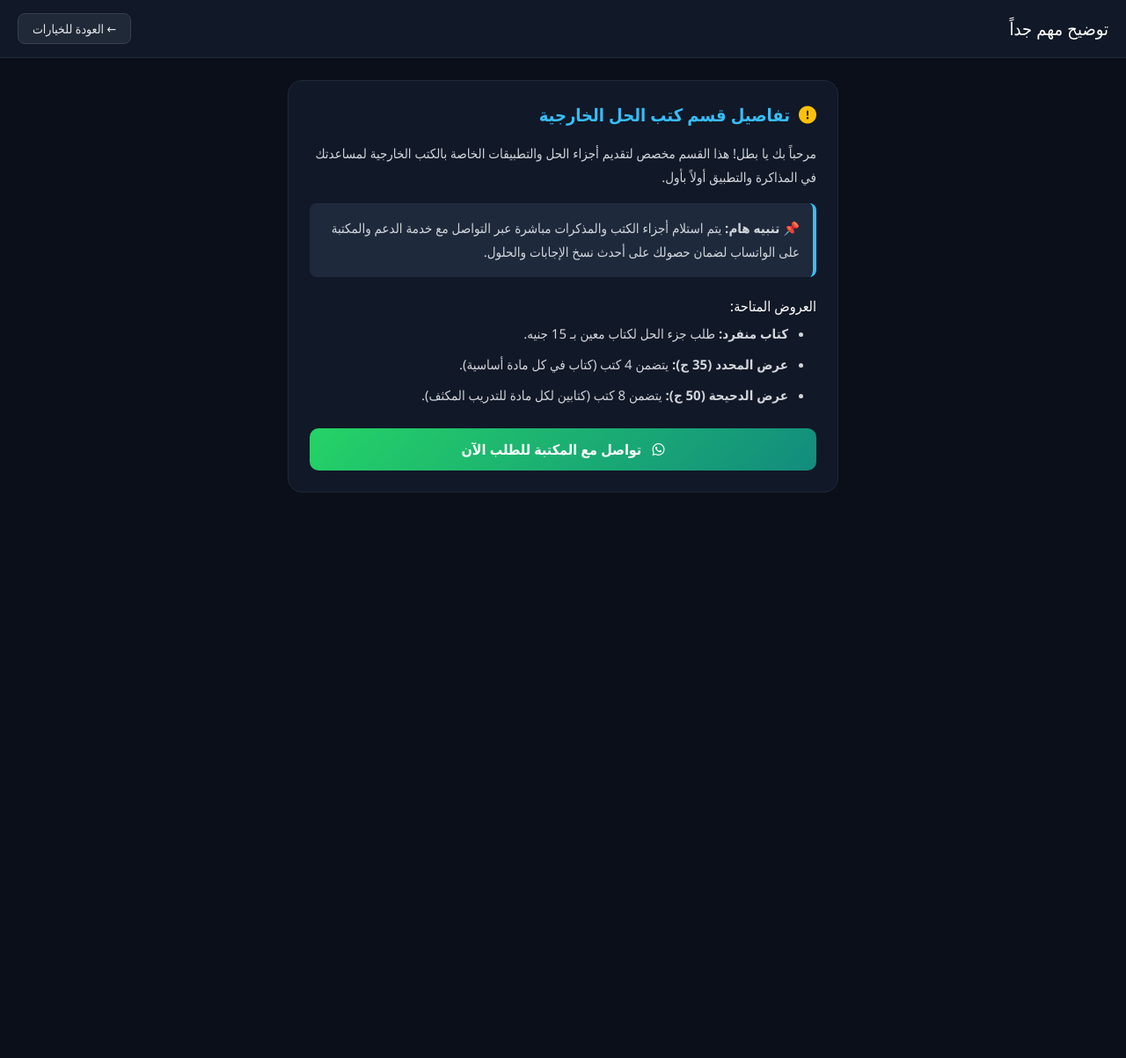
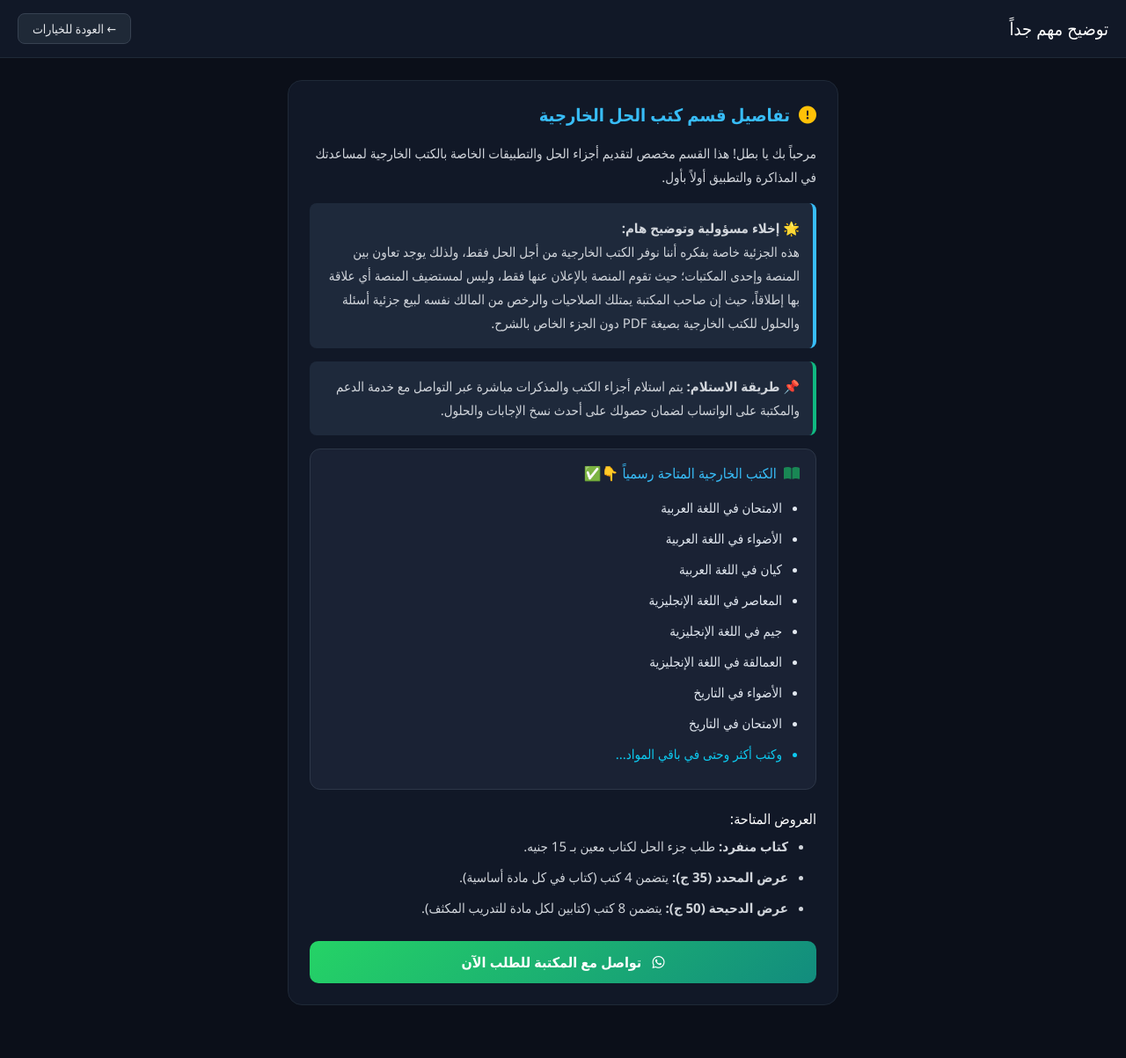
Before and after one commit to mm01110388238-lab/bac-medo-app-, a Flask app: page /external_books_info in a window 1280 px wide. Shown: the whole page at 88% size. Before the commit the page ends 560 px from the top, so only its background shows below. Run offline with Flask 3, Linux system fonts and the light colour scheme; the visitor is signed in with stand-in values (Sample User, id 1).

Commit message:
Update external_books_info.html

```diff
--- a/templates/external_books_info.html
+++ b/templates/external_books_info.html
@@ -63,6 +63,21 @@
             border-radius: 8px;
             margin: 15px 0;
         }
+        .books-list {
+            background-color: #1a2234;
+            border: 1px solid #2d3748;
+            border-radius: 12px;
+            padding: 18px;
+            margin-top: 15px;
+        }
+        .books-list ul {
+            padding-right: 20px;
+            margin-bottom: 0;
+        }
+        .books-list li {
+            margin-bottom: 8px;
+            color: #e2e8f0;
+        }
         .btn-action {
             background: linear-gradient(135deg, #25d366, #128c7e);
             color: #fff;
@@ -101,8 +116,31 @@
                 <p>مرحباً بك يا بطل! هذا القسم مخصص لتقديم أجزاء الحل والتطبيقات الخاصة بالكتب الخارجية لمساعدتك في المذاكرة والتطبيق أولاً بأول.</p>
 
                 <div class="highlight-box">
-                    <strong>📌 تنبيه هام:</strong>
+                    <strong>🌟 إخلاء مسؤولية وتوضيح هام:</strong><br>
+                    هذه الجزئية خاصة بفكره أننا نوفر الكتب الخارجية من أجل الحل فقط، ولذلك يوجد تعاون بين المنصة وإحدى المكتبات؛ حيث تقوم المنصة بالإعلان عنها فقط، وليس لمستضيف المنصة أي علاقة بها إطلاقاً، حيث إن صاحب المكتبة يمتلك الصلاحيات والرخص من المالك نفسه لبيع جزئية أسئلة والحلول للكتب الخارجية بصيغة PDF دون الجزء الخاص بالشرح.
+                </div>
+
+                <div class="highlight-box" style="border-right-color: #10b981;">
+                    <strong>📌 طريقة الاستلام:</strong>
                     يتم استلام أجزاء الكتب والمذكرات مباشرة عبر التواصل مع خدمة الدعم والمكتبة على الواتساب لضمان حصولك على أحدث نسخ الإجابات والحلول.
+                </div>
+
+                <!-- قائمة الكتب المتاحة -->
+                <div class="books-list">
+                    <h6 class="text-white mb-3 font-bold" style="color: #38bdf8 !important;">
+                        <i class="fa-solid fa-book-open me-1 text-success"></i> الكتب الخارجية المتاحة رسمياً 👇✅
+                    </h6>
+                    <ul>
+                        <li>الامتحان في اللغة العربية</li>
+                        <li>الأضواء في اللغة العربية</li>
+                        <li>كيان في اللغة العربية</li>
+                        <li>المعاصر في اللغة الإنجليزية</li>
+                        <li>جيم في اللغة الإنجليزية</li>
+                        <li>العمالقة في اللغة الإنجليزية</li>
+                        <li>الأضواء في التاريخ</li>
+                        <li>الامتحان في التاريخ</li>
+                        <li class="text-info">وكتب أكثر وحتى في باقي المواد...</li>
+                    </ul>
                 </div>
 
                 <h6 class="text-white mt-4 mb-2 font-bold">العروض المتاحة:</h6>
```
